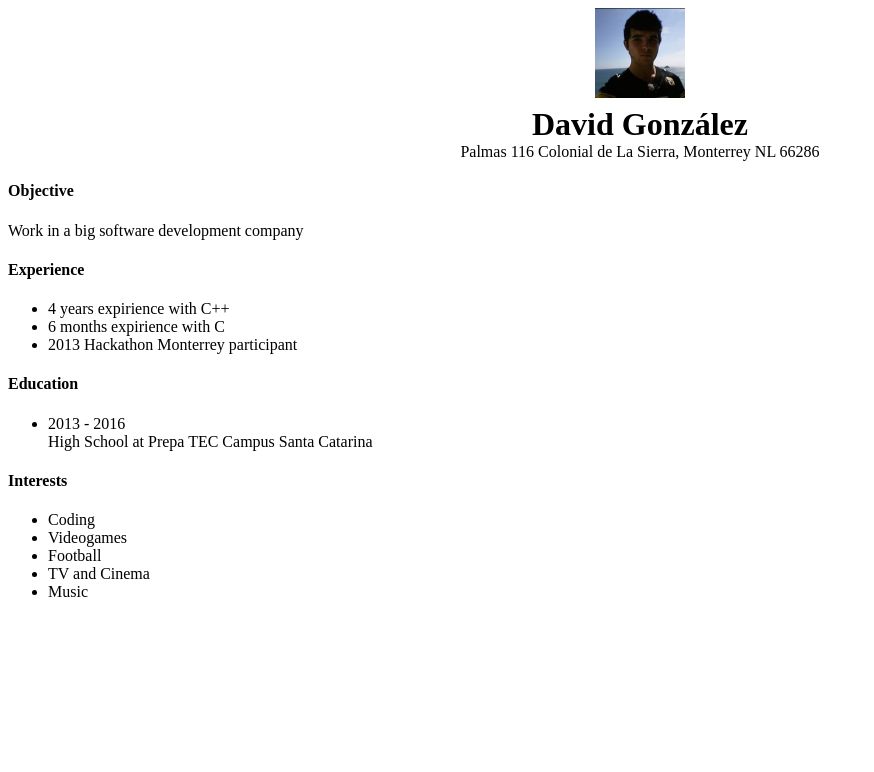
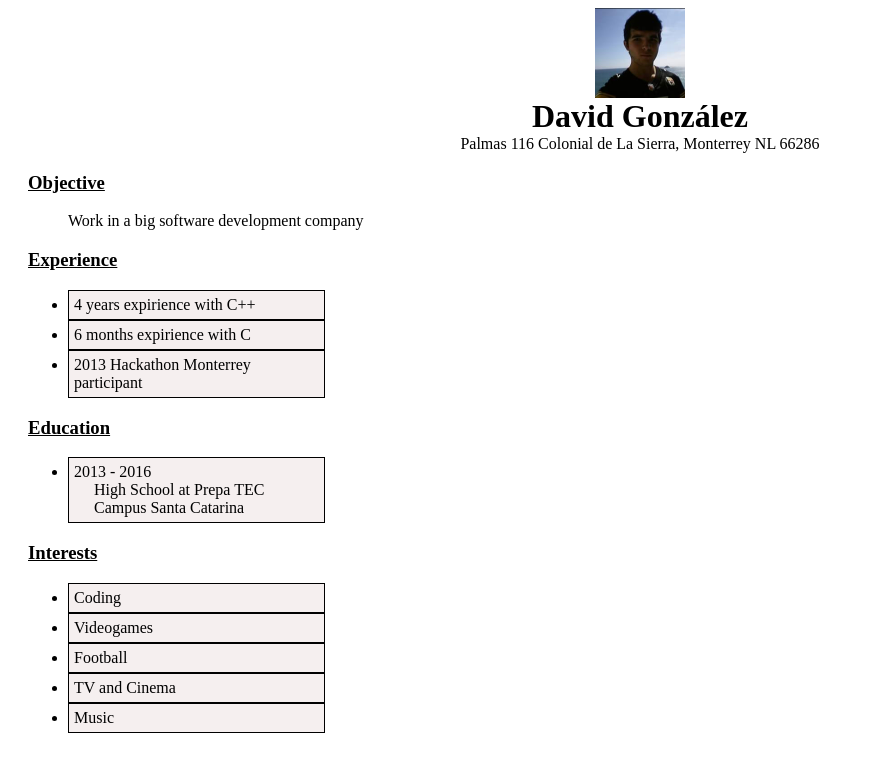
Before and after one commit to DavidGzz/Lab1, a plain HTML site: page index.html in a window 1280 px wide. Shown: the whole page, without its empty margins (0-874 px from the left). Drawn offline with Linux system fonts and the light colour scheme.

Commit message:
Added Css features to resume

```diff
--- /dev/null
+++ b/index.css
@@ -0,0 +1,45 @@
+.add{
+    margin:0;
+    padding:0;
+    text-align: center;
+}
+
+p{
+    margin-left: 60px;
+}
+
+img{
+    display: block;
+    margin-left: auto;
+    margin-right: auto;
+}
+
+h1{
+    margin:0;
+    padding:0;
+    text-align: center;
+}
+
+h3{
+    margin-left: 20px;
+    text-decoration: underline;
+}
+
+ul > li{
+    margin-left: 20px;
+    border: 1px solid black;
+    padding: 5px;
+    background-color: #F5EFEF;
+    width: 20%;
+}
+
+
+div{
+    margin-left: 20px;
+}
+
+@media (min-width: 600px) and (max-width: 990px){
+    div{
+        color: blue;
+    }
+}
--- a/index.html
+++ b/index.html
@@ -1,43 +1,26 @@
 <!DOCTYPE html>
 <html>
-    <style>
-        p{
-            margin:0;
-            padding:0;
-        }
-
-        h1{
-            margin:0;
-            padding:0;
-        }
-    </style>
     <head>
+        <link rel = "stylesheet" type = "text/css" href = "./index.css"/>
+        <img src = "B.jpg"  width = "90", height = "90" alt = "Selfie" class = "img">
         <H1>
-            <center>
-                <img src = "B.jpg"  width = "90", height = "90" alt = "Selfie">
-            </center>
-            <center>
             David González
-            </center>
         </H1>
-        <p>
-            <center>
+        <p class = "add">
             Palmas 116 Colonial de La Sierra, Monterrey NL 66286
-            </center>
         </p>
     </head>
     <body>
-        <H4>
+        <H3>
             Objective
-        </H4>
+        </H3>
         <p>
             Work in a big software development company
         </p>
-        <H4>
+        <H3>
             Experience
-        </H4>
-        <p>
-            <ul>
+        </H3>
+            <ul class = "exp">
                 <li>
                     4 years expirience with C++
                 </li>
@@ -48,11 +31,9 @@
                     2013 Hackathon Monterrey participant
                 </li>
             </ul>
-        </p>
-        <H4>
+        <H3>
             Education
-        </H4>
-        <p>
+        </H3>
             <ul>
                 <li>
                     2013 - 2016
@@ -61,11 +42,9 @@
                 </div>
             </li>
         </ul>
-        </p>
-        <H4>
+        <H3>
             Interests
-        </H4>
-        <p>
+        </H3>
             <ul>
                 <li>
                     Coding
@@ -83,6 +62,5 @@
                     Music
                 </li>
             </ul>
-        </p>
     </body>
 </html>
```
Also changed, not shown: 1 other file. Lines whose indentation alone changed are shown as unchanged.
